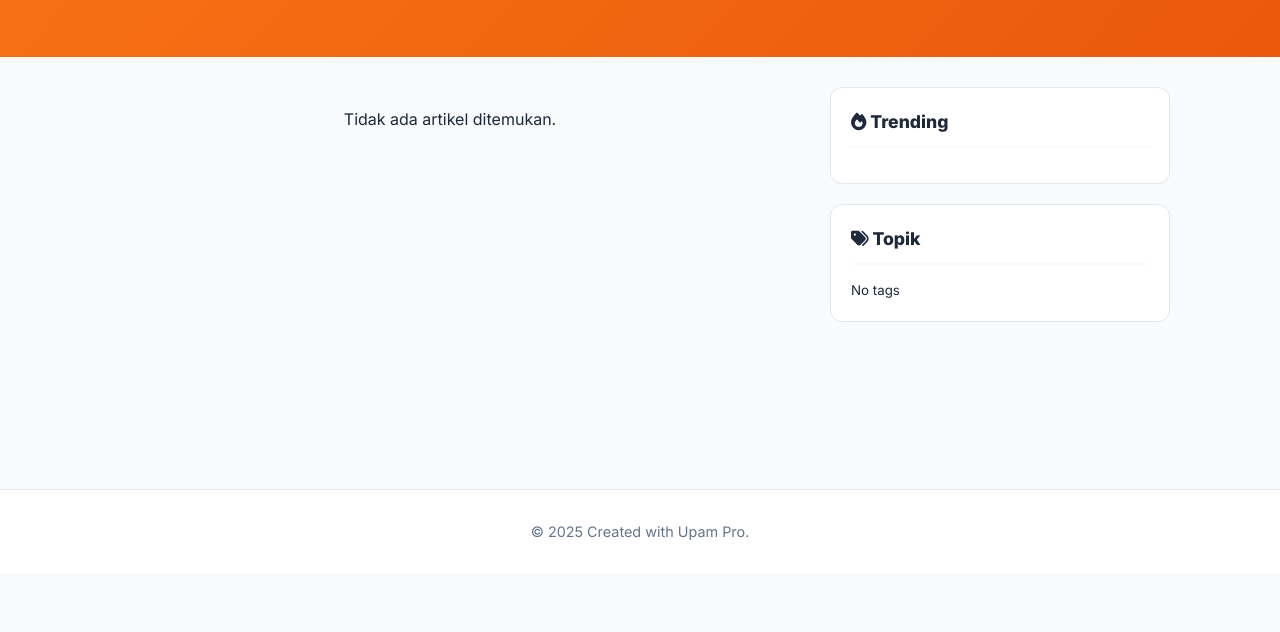
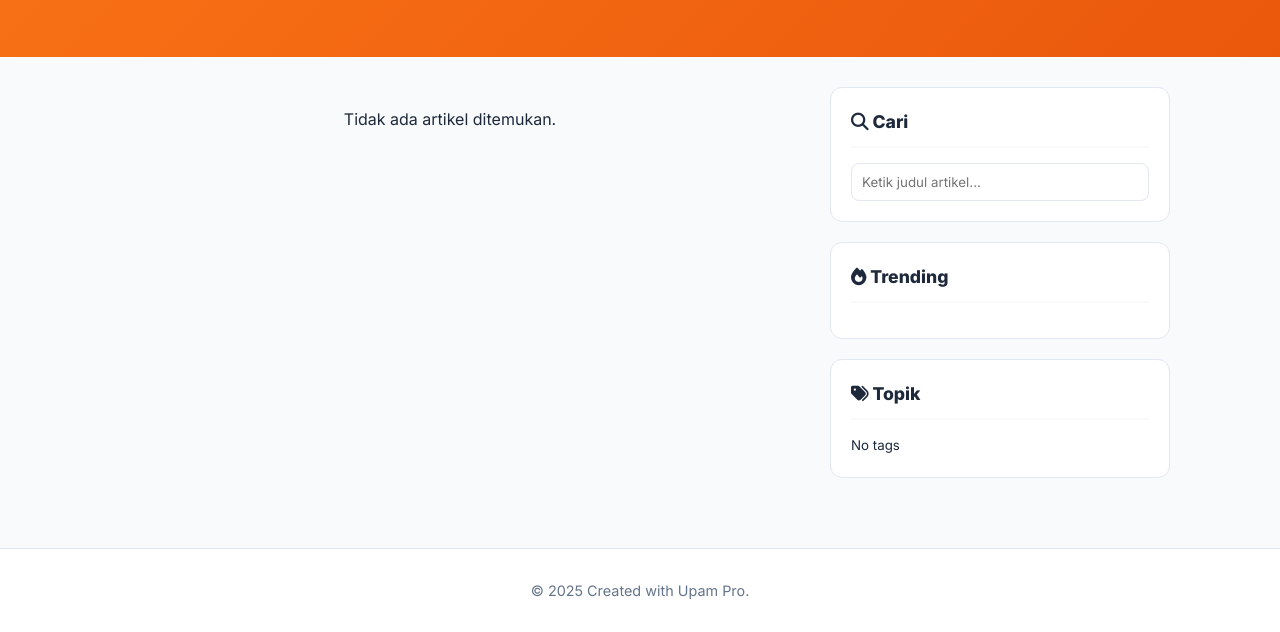
Before and after one commit to IwanSena/Upam-template-starter, a plain HTML site: page index.html in a window 1280 px wide. Shown: the part 227-859 px from the top of the page. Before the commit the page ends 800 px from the top, so only its background shows below. Drawn offline with nearby package versions, Linux system fonts and the light colour scheme.

Commit message:
Update index.html

```diff
--- a/index.html
+++ b/index.html
@@ -5,11 +5,9 @@
     <meta name="viewport" content="width=device-width, initial-scale=1.0">
     <title>Loading...</title>
     <meta name="description" content="Website statis canggih powered by Upam CMS">
-
     <link rel="stylesheet" href="style.css">
     <link href="https://fonts.googleapis.com/css2?family=Inter:wght@400;600;800&display=swap" rel="stylesheet">
     <link rel="stylesheet" href="https://cdnjs.cloudflare.com/ajax/libs/font-awesome/6.4.0/css/all.min.css">
-
     <script src="https://cdn.jsdelivr.net/npm/marked/marked.min.js"></script>
 </head>
 <body>
@@ -39,6 +37,12 @@
 
         <aside class="sidebar">
             <div class="widget">
+                <h3><i class="fas fa-search"></i> Cari</h3>
+                <input type="text" id="search-input" placeholder="Ketik judul artikel..."
+                       style="width:100%; padding:10px; border:1px solid #e2e8f0; border-radius:8px; outline:none;">
+            </div>
+
+            <div class="widget">
                 <h3><i class="fas fa-fire"></i> Trending</h3>
                 <ul id="widget-recent" class="widget-list">
                     <li>Loading...</li>
@@ -46,8 +50,7 @@
             </div>
             <div class="widget">
                 <h3><i class="fas fa-tags"></i> Topik</h3>
-                <div id="widget-tags" class="tags-cloud">
-                    </div>
+                <div id="widget-tags" class="tags-cloud"></div>
             </div>
         </aside>
 
```
